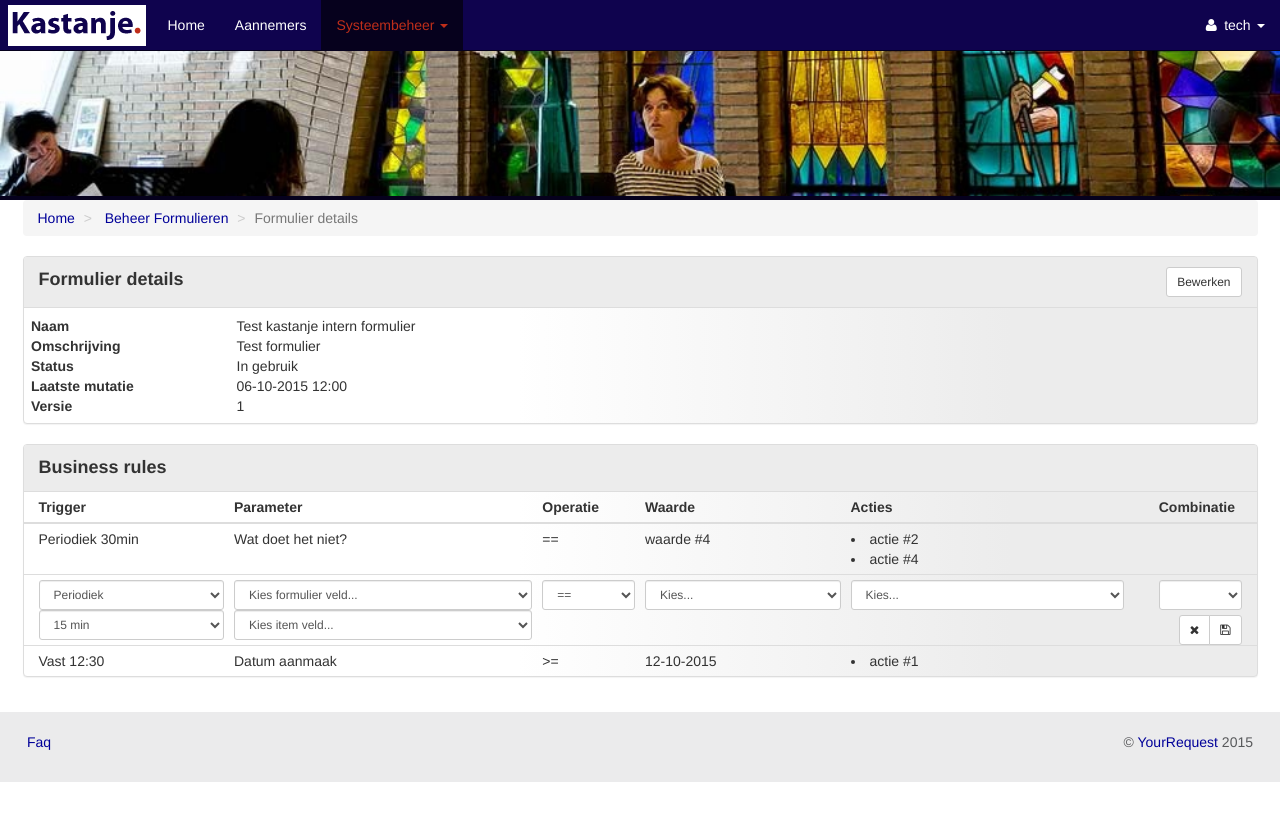
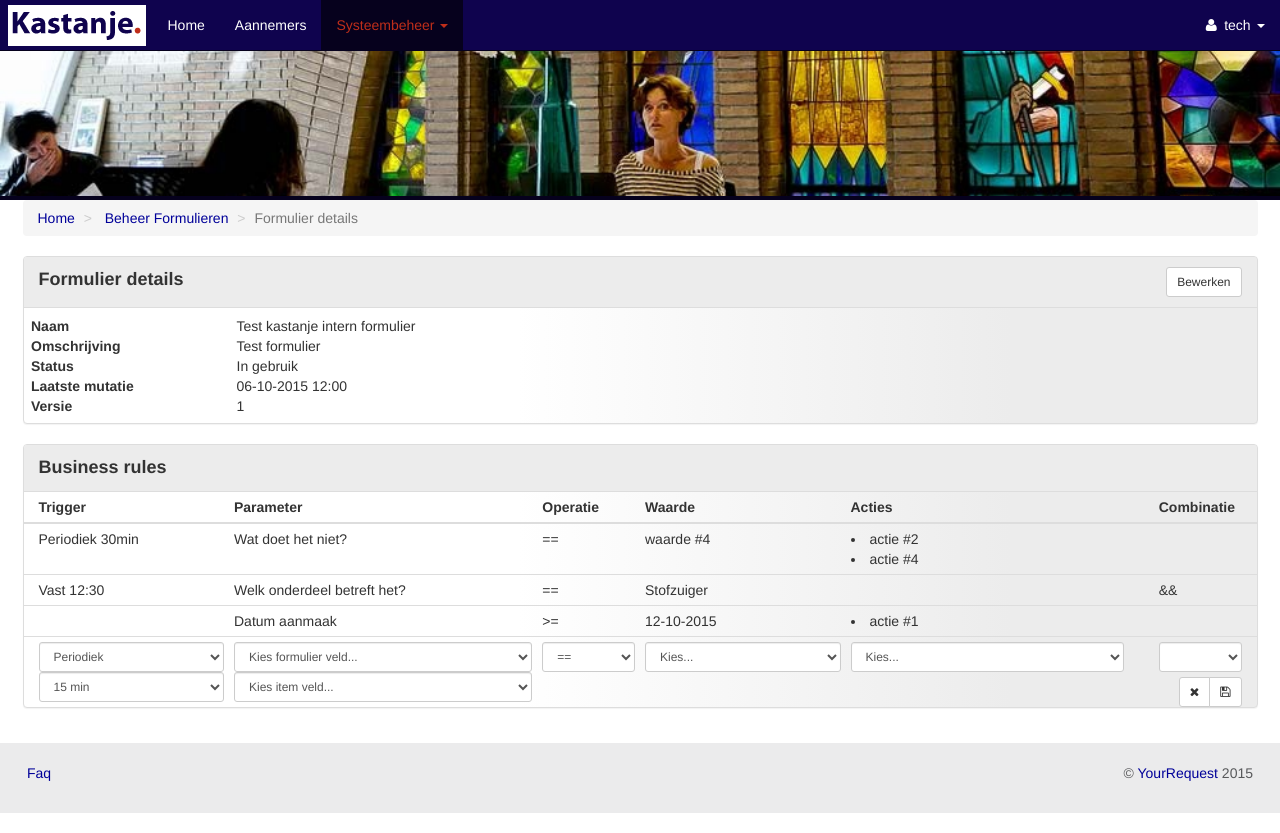
Before and after one commit to TonHolsink/b-rules, a plain HTML site: page index.html in a window 1280 px wide. Both pictures are taken after a click on the element 640 px from the left and 563 px from the top of the page. Before the commit the page ends 802 px from the top, so only its background shows below. Drawn offline with Linux system fonts and the light colour scheme.

Commit message:
small change

```diff
--- a/index.html
+++ b/index.html
@@ -191,7 +191,7 @@
 								</tr>
 							</thead>
 							<tbody id="rulesTbl">
-								<tr class="pointer">
+								<tr data-rule="RULE#1" class="pointer">
 									<td>Periodiek 30min</td>
 									<td>Wat doet het niet?</td>
 									<td>==</td>
@@ -205,8 +205,16 @@
 									</td>
 									<td></td>
 								</tr>
-								<tr class="pointer">
+								<tr data-rule="RULE#2" class="pointer">
 									<td>Vast 12:30</td>
+									<td>Welk onderdeel betreft het?</td>
+									<td>==</td>
+									<td>Stofzuiger</td>
+									<td></td>
+									<td>&amp;&amp;</td>
+								</tr>
+								<tr data-rule="RULE#2" class="pointer">
+									<td></td>
 									<td>Datum aanmaak</td>
 									<td>&gt;=</td>
 									<td>12-10-2015</td>
@@ -442,6 +450,10 @@
 					//Zo ja doe niets. Zo nee, doe ajax-call om de nieuwe ruleDefinitionRows op te halen,
 					//gooi alle oude ruleDefinitionRows weg, en hang de nieuwe onder de laatste rule-rij
 
+					//Zoek de laatste rij op die nog bij de business rule hoort;
+					var ruleCode = $row.attr('data-rule');
+					$row = $('tr[data-rule="' + ruleCode + '"]').eq(-1);
+
 					if ($row.next('.ruleDefinitionRow:visible').length == 0) {
 						// Niet zichtbaar, dus tonen
 						//Verwijder alle ruleDefinitionRow rijen, behalve de eerste
```
Also changed, not shown: doc/vragen.txt.
